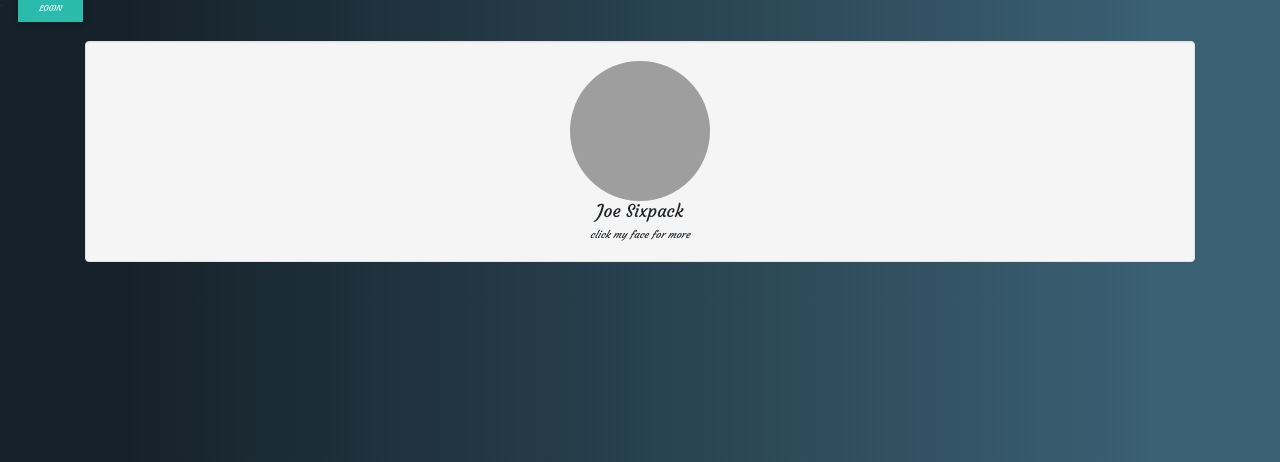
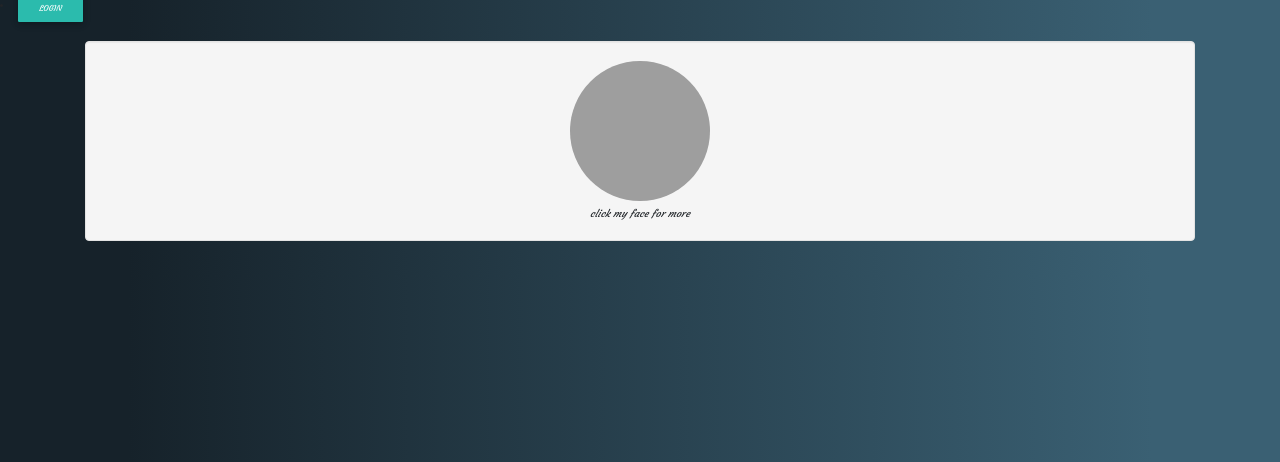
Before and after one commit to muhindokiro/Projectupload, a Django app: page /profile in a window 1280 px wide; the page is wider, and only the part inside the window is pictured. Shown: the part 129-591 px from the top of that part. Run offline with Django 3.2, Linux system fonts and the light colour scheme; some libraries are stand-ins or nearby versions; grey boxes are pictures that could not be loaded.

Commit message:
update models.py and profile.html

```diff
--- a/projecthub/models.py
+++ b/projecthub/models.py
@@ -38,6 +38,7 @@
 class Profile(models.Model):
     profile_bio = models.CharField(max_length =60)
     profile_contact = models.CharField(max_length =60)
+    profile_location = models.CharField(max_length =60)
     pub_date = models.DateTimeField(auto_now_add=True)
     profile_image = models.ImageField(upload_to='profile/', blank=True)
 
--- a/projecthub/templates/profile.html
+++ b/projecthub/templates/profile.html
@@ -7,7 +7,7 @@
     <div class="span3 well">
         <center>
         <a href="#aboutModal" data-toggle="modal" data-target="#myModal"><img src="https://encrypted-tbn2.gstatic.com/images?q=tbn:ANd9GcRbezqZpEuwGSvitKy3wrwnth5kysKdRqBW54cAszm_wiutku3R" name="aboutme" width="140" height="140" class="img-circle"></a>
-        <h3>Joe Sixpack</h3>
+        <h3>{{user.username}}</h3>
         <em>click my face for more</em>
 		</center>
     </div>
@@ -22,7 +22,7 @@
                 <div class="modal-body">
                     <center>
                     <img src="https://encrypted-tbn2.gstatic.com/images?q=tbn:ANd9GcRbezqZpEuwGSvitKy3wrwnth5kysKdRqBW54cAszm_wiutku3R" name="aboutme" width="140" height="140" border="0" class="img-circle"></a>
-                    <h3 class="media-heading">Joe Sixpack <small>USA</small></h3>
+                    <h3 class="media-heading">{{user.username}}<small>USA</small></h3>
                     <span><strong>Skills: </strong></span>
                         <span class="label label-warning">HTML5/CSS</span>
                         <span class="label label-info">Adobe CS 5.5</span>
```
